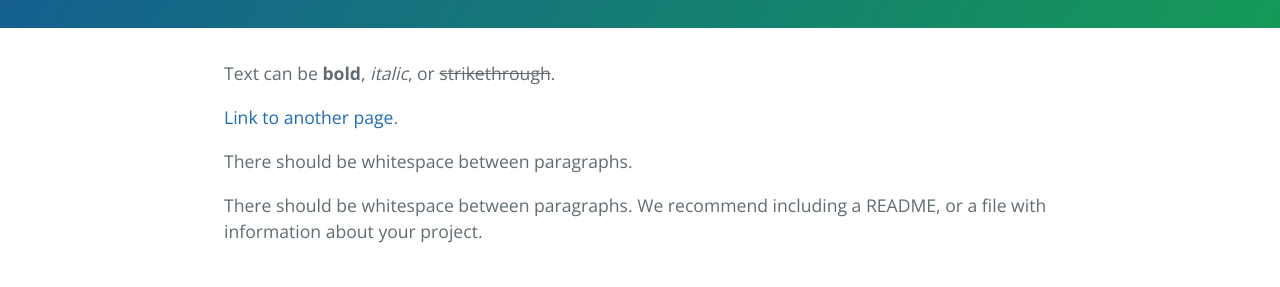
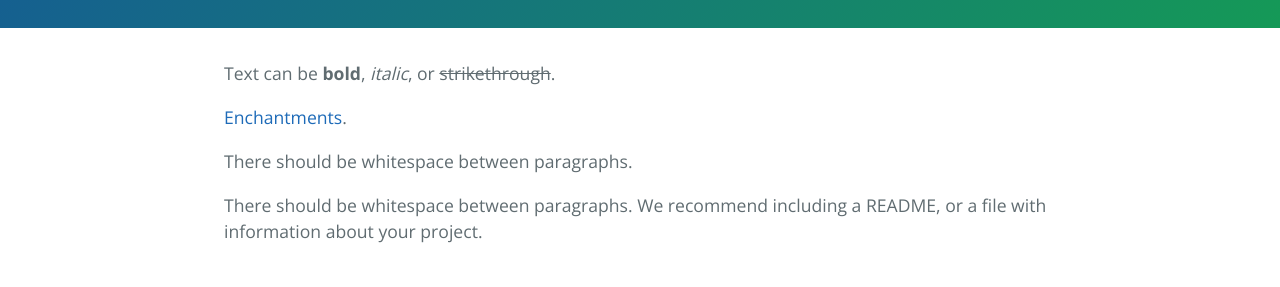
Before and after one commit to SimpleModders/Enchantments-O-Plenty, a Jekyll site: the page built from index.md, in a window 1280 px wide and 900 px high. Shown: the part 355-642 px from the top of the window. Built offline with Jekyll 4.4.1, drawn with Linux system fonts in a browser that asks for light colours.

Commit message:
Update index.md

```diff
--- a/index.md
+++ b/index.md
@@ -4,7 +4,7 @@ layout: default
 
 Text can be **bold**, _italic_, or ~~strikethrough~~.
 
-[Link to another page](./another-page.html).
+[Enchantments](./list.html).
 
 There should be whitespace between paragraphs.
 
```
